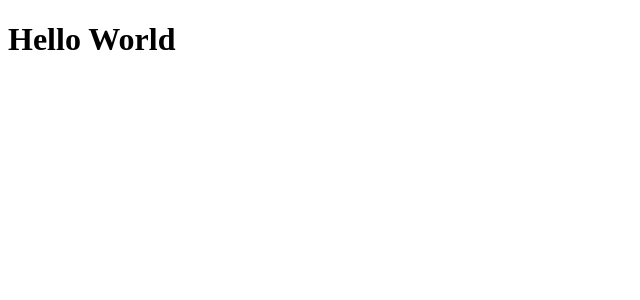
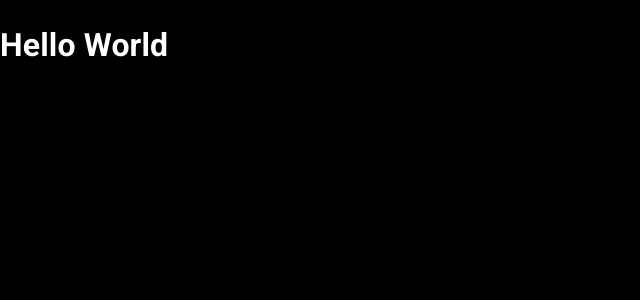
Before and after one commit to grosen-coding/quick-pick-mern, a React (Create React App) app in the folder client/: page /password-update in a window 1280 px wide. Shown: the top 300 px of the page, without its empty margins (0-640 px from the left). Built offline with nearby package versions, Linux system fonts and the light colour scheme.

Commit message:
added theme and user configs

```diff
--- a/client/src/App.jsx
+++ b/client/src/App.jsx
@@ -1,8 +1,30 @@
+import { ThemeProvider } from "@mui/material/styles";
+import { useSelector } from "react-redux";
+import themeConfigs from "./configs/theme.config";
+import { ToastContainer } from "react-toastify";
+import CssBaseline from "@mui/material/CssBaseline";
+
 const App = () => {
+  const { themeMode } = useSelector((state) => state.themeMode);
   return (
-    <div className="App">
+    <ThemeProvider theme={themeConfigs.custom({ mode: themeMode })}>
+      {/* Toastify */}
+      <ToastContainer
+        position="bottom-left"
+        autoclose={5000}
+        hideProgressBar={false}
+        newestOnTop={false}
+        closeOnClick
+        pauseOnFocusLoss
+        pauseOnHover
+        theme={themeMode}
+      />
+
+      {/* MUI CSS Reset */}
+      <CssBaseline />
+
       <h1>Hello World</h1>
-    </div>
+    </ThemeProvider>
   );
 };
 
--- /dev/null
+++ b/client/src/configs/theme.config.js
@@ -0,0 +1,55 @@
+import { createTheme } from "@mui/material/styles";
+import { colors } from "@mui/material";
+
+export const themeModes = {
+  dark: "dark",
+  light: "light",
+};
+
+const themeConfigs = {
+  custom: ({ mode }) => {
+    const customPalette =
+      mode === themeModes.dark
+        ? {
+            primary: {
+              main: "#ff000",
+              contrastText: "#ffffff",
+            },
+            secondary: {
+              main: "#f44336",
+              contrastText: "#ffffff",
+            },
+            background: {
+              default: "#000000",
+              paper: "#131313",
+            },
+          }
+        : {
+            primary: {
+              main: "#ff000",
+            },
+            secondary: {
+              main: "#f44336",
+            },
+            background: {
+              default: colors.grey["100"],
+            },
+          };
+
+    return createTheme({
+      palette: {
+        mode,
+        ...customPalette,
+      },
+      components: {
+        MuiButton: {
+          defaultProps: {
+            disableElevation: true,
+          },
+        },
+      },
+    });
+  },
+};
+
+export default themeConfigs;
```
Also changed, not shown: client/src/configs/menu.configs.js (added, +59 -0 lines), client/src/configs/ui.configs.js (added, +48 -0 lines), client/src/utils/favourite.utils.js (added, +8 -0 lines).
